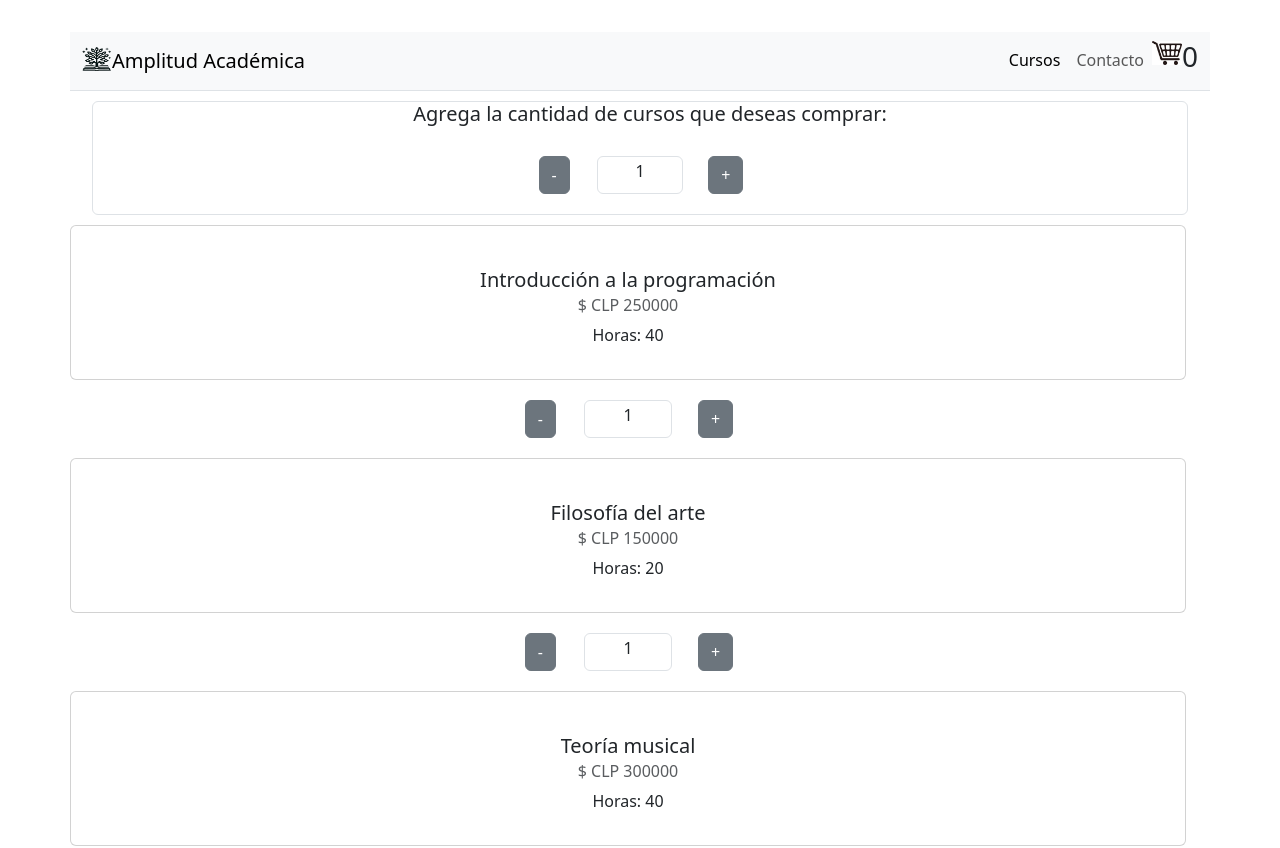
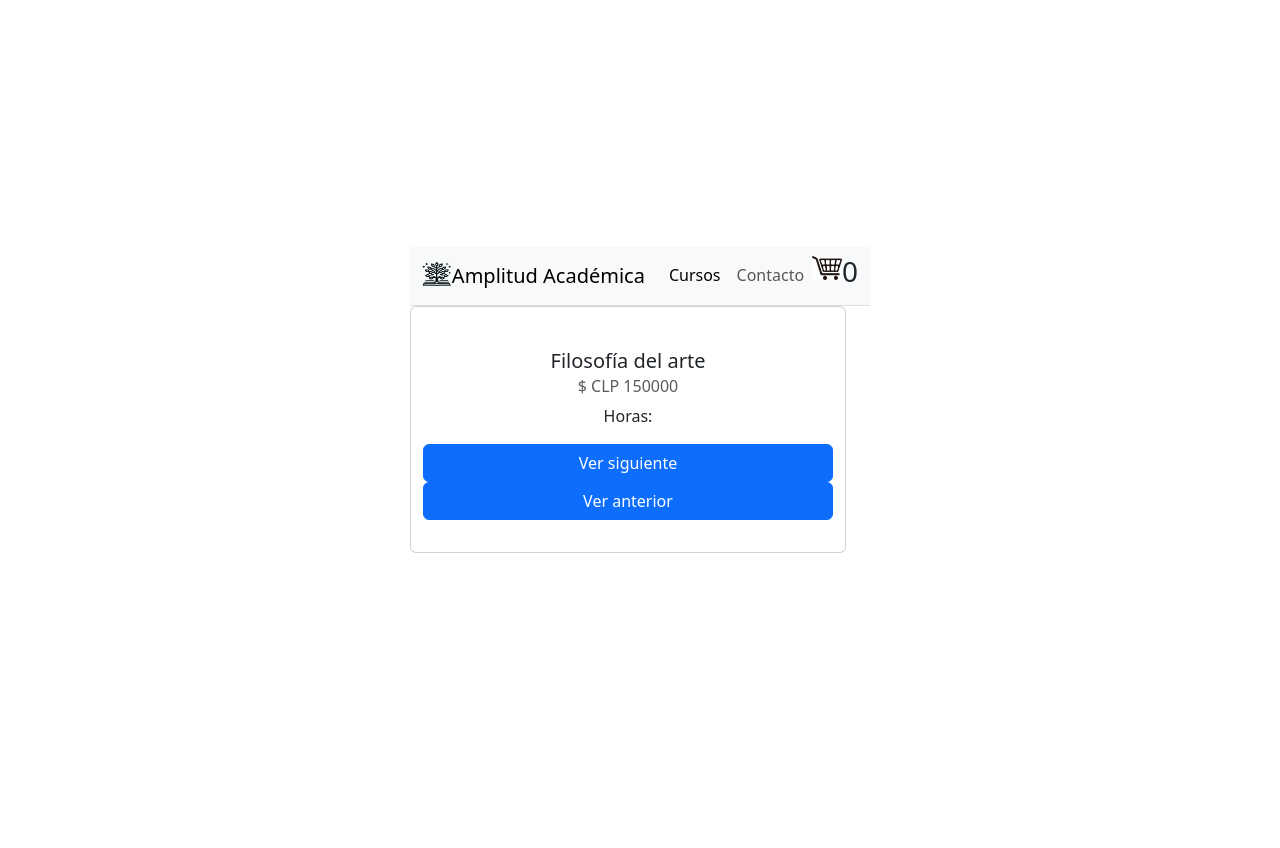
Before and after one commit to alexslater/catalogocursos, a React (Vite) app: page / in a window 1280 px wide. Shown: the top 848 px of the page. After the commit the page ends 800 px from the top, so only its background shows below. Built offline with nearby package versions, Linux system fonts and the light colour scheme.

Commit message:
[JSX] Se agrega implementación de ItemDetailContainer y ItemDetail con los botones de ver siguiente y ver anterior

```diff
--- a/src/App.jsx
+++ b/src/App.jsx
@@ -7,6 +7,7 @@ import NavBar from './components/NavBar/NavBar'
 import ItemCount from './components/ItemCount/ItemCount'
 import './css/style.css'
 import ItemListContainer from './components/ItemListContainer/ItemListContainer'
+import { ItemDetailContainer } from './components/ItemDetailContainer/ItemDetailContainer'
 
 function App() {
 
@@ -15,13 +16,16 @@ function App() {
       <div className="row">
         <NavBar />
       </div>
-      <div className="row border rounded cuadro-texto">
-        <h5>Agrega la cantidad de cursos que deseas comprar:</h5>
-        <ItemCount />
+      <div className='row'>
+        <ItemDetailContainer />
       </div>
+
+     { /*
       <div className='row'>
         <ItemListContainer />
       </div>
+      */
+      }
     </div>
 
   )
--- a/src/asyncMock.js
+++ b/src/asyncMock.js
@@ -57,3 +57,15 @@ export const getCursos = () => {
     })
 
 }
+
+export const getCurso = (id) => {
+
+    return new Promise((resolve, reject) => {
+
+        setTimeout(() => {
+            resolve(cursos[id])
+            reject("Error al obtener el curso")
+        }, 600)
+    })
+
+}
--- a/src/components/ItemCurso/ItemCurso.jsx
+++ b/src/components/ItemCurso/ItemCurso.jsx
@@ -1,14 +1,18 @@
 import React from 'react'
 
-const ItemCurso = ({curso}) => {
+const ItemCurso = (props) => {
 
- return (
-    <div key={curso.id} className='card'>
-        <h5 className='card-title'>{curso.nombre_curso}</h5>
-        <h6 className="card-subtitle mb-2 text-body-secondary">$ CLP {curso.valor}</h6>
-        <p className='card-text'>Horas: {curso.horas}</p>
-    </div>
- )
+    const {curso} = props
+    const {id, nombre_curso, horas, valor} = curso
+
+    return (
+        <div key={id} className='card'>
+            <h5 className='card-title'>{nombre_curso}</h5>
+            <h6 className="card-subtitle mb-2 text-body-secondary">$ CLP {valor}</h6>
+            <p className='card-text'>Horas: {horas}</p>
+            <p>{props.children}</p>
+        </div>
+    )
 
 }
 
--- /dev/null
+++ b/src/components/ItemDetail/ItemDetail.jsx
@@ -0,0 +1,21 @@
+import React, { useState, useEffect } from "react";
+
+export const ItemDetail = ({curso, mostrarSiguiente, mostrarAnterior}) => {
+
+  return (
+  <>
+    <div key={curso.id} className='card'>
+        <h5 className='card-title'>{curso.nombre_curso}</h5>
+        <h6 className="card-subtitle mb-2 text-body-secondary">$ CLP {curso.valor}</h6>
+        <p className='card-text'>Horas: {curso.classNamehoras}</p>
+        <div className="col">
+
+        </div>
+        <button className="btn btn-primary" onClick={mostrarSiguiente}>Ver siguiente</button>
+        <button className="btn btn-primary" onClick={mostrarAnterior}>Ver anterior</button>
+    </div>
+
+    </>
+    )
+
+}
--- /dev/null
+++ b/src/components/ItemDetailContainer/ItemDetailContainer.jsx
@@ -0,0 +1,49 @@
+import React, { useState, useEffect } from "react";
+import { getCurso } from '../../asyncMock'
+import { ItemDetail } from "../ItemDetail/ItemDetail";
+
+
+
+export const ItemDetailContainer = (props) => {
+
+    const [curso, setCurso] = useState({})
+    const [cargando, setCargando] = useState(true)
+    const [cursoID, setCursoID] = useState(1)
+
+    const mostrarSiguiente = () => {
+        // Agregar acá comportamiento para evitar que se muestren numeros mayores al max ID
+        setCursoID(cursoID + 1)
+    }
+
+    const mostrarAnterior = () => {
+        if (cursoID > 1)
+            setCursoID(cursoID - 1)
+    }
+
+    useEffect(() => {
+        getCurso(cursoID)
+        .then((res) => setCurso(res))
+        .catch((err) => console.log("Error: " + err))
+        .finally(() => setCargando(false))
+    }, [cursoID])
+
+    if(cargando) {
+        return (
+            <div><h4>Cargando...</h4></div>
+        )
+    }
+    else {
+        return (
+            <>
+            {
+                cargando ?
+                <h6>Cargando ...</h6>
+                :
+                <div className="row">
+                    <ItemDetail curso={curso} mostrarSiguiente={mostrarSiguiente} mostrarAnterior={mostrarAnterior} />
+                </div>
+            }
+            </>
+        )
+    }
+    }
--- a/src/components/ItemListContainer/ItemListContainer.jsx
+++ b/src/components/ItemListContainer/ItemListContainer.jsx
@@ -27,8 +27,12 @@ const ItemListContainer = () => {
             <div className='row'>
                 {cursos.map((el) => {
                     return (
-                       <><ItemCurso key={el.id} curso={el} />
-                       <ItemCount /></>
+                       <>
+                       <ItemCurso key={el.id} curso={el}>
+                        Testing
+                        </ItemCurso>
+                       <ItemCount />
+                       </>
                     )
                 })}
             </div>
```
